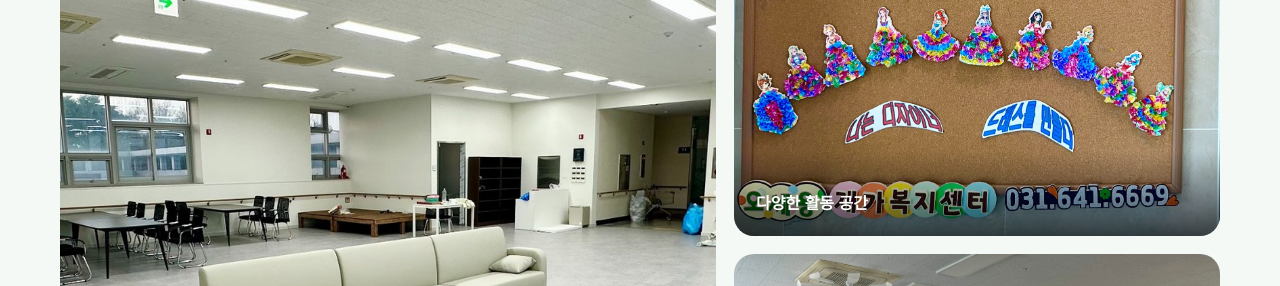
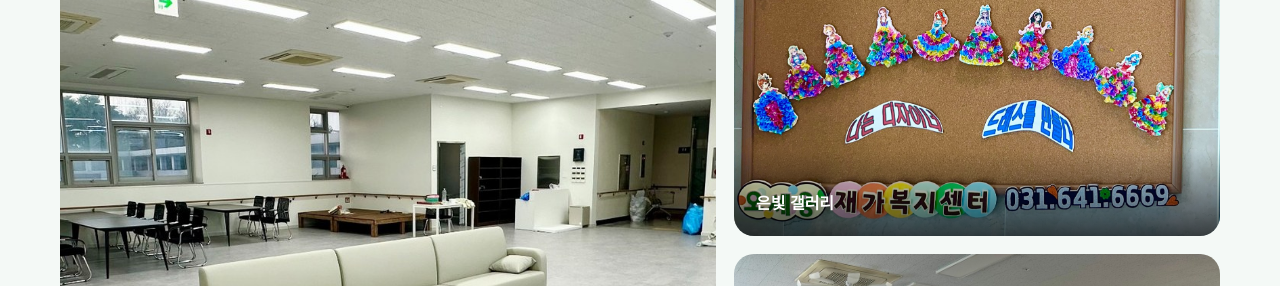
Before and after one commit to ohseyong118/-, a website: page index.html in a window 1280 px wide. Shown: the part 1621-1907 px from the top of the page. Drawn offline with Linux system fonts and the light colour scheme.

Commit message:
Update index.html

```diff
--- a/index.html
+++ b/index.html
@@ -41,7 +41,7 @@
 <section class="section" id="about"><div class="container two-col"><div><p class="label">ABOUT</p><h2>어르신 중심의 돌봄을<br>가장 가까운 곳에서</h2></div><div class="lead"><p>오세용재가복지센터는 주간보호, 방문요양, 방문목욕을 함께 운영하며 어르신의 신체 기능과 정서 상태, 생활 습관을 종합적으로 살핍니다.</p><p>보호자와 꾸준히 소통하며 건강 관리와 인지·여가 프로그램을 제공합니다.</p></div></div></section>
 <section class="section soft" id="facility"><div class="container"><div class="section-head"><div><p class="label">FACILITY</p><h2>쾌적하고 안전한 센터 공간</h2></div><p>오세용재가복지센터의 실제 내부 시설입니다.</p></div><div class="facility-grid">
   <figure class="large"><img src="/uploads/center-01.jpg" alt="오세용재가복지센터 생활실"><figcaption>넓고 편안한 생활 공간</figcaption></figure>
-  <figure><img src="/uploads/center-02.jpg" alt="오세용재가복지센터 프로그램실"><figcaption>다양한 활동 공간</figcaption></figure>
+  <figure><img src="/uploads/center-02.jpg" alt="오세용재가복지센터 프로그램실"><figcaption>은빛 갤러리</figcaption></figure>
   <figure><img src="/uploads/center-03.jpg" alt="오세용재가복지센터 휴식 공간"><figcaption>편안한 휴식 공간</figcaption></figure>
 </div></div></section>
 <section class="section" id="programs"><div class="container"><div class="section-head"><div><p class="label">DAILY STORIES</p><h2>어르신 프로그램 활동 소식</h2></div><a class="text-link" href="/programs.html">전체 활동 보기 →</a></div><div id="program-list" class="program-grid"><p>활동 소식을 불러오는 중입니다.</p></div></div></section>
```
